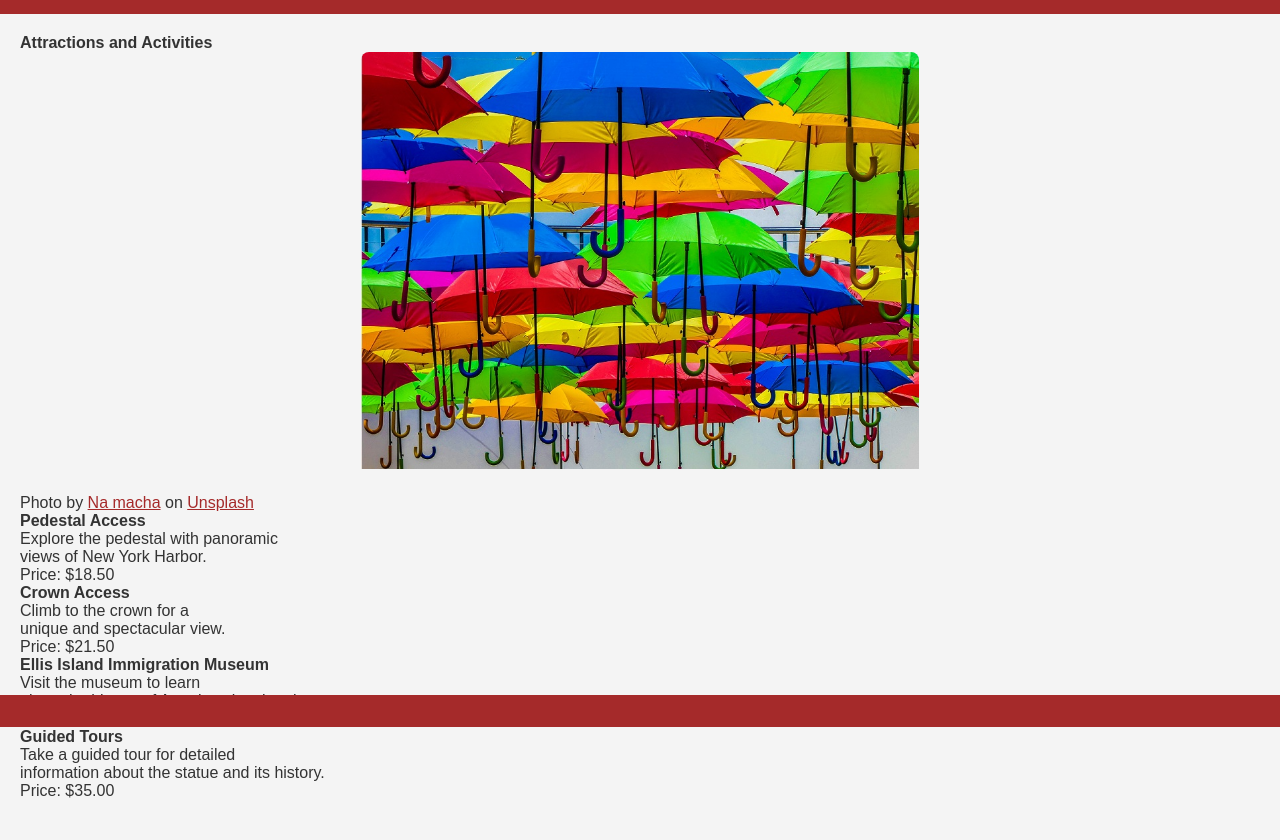
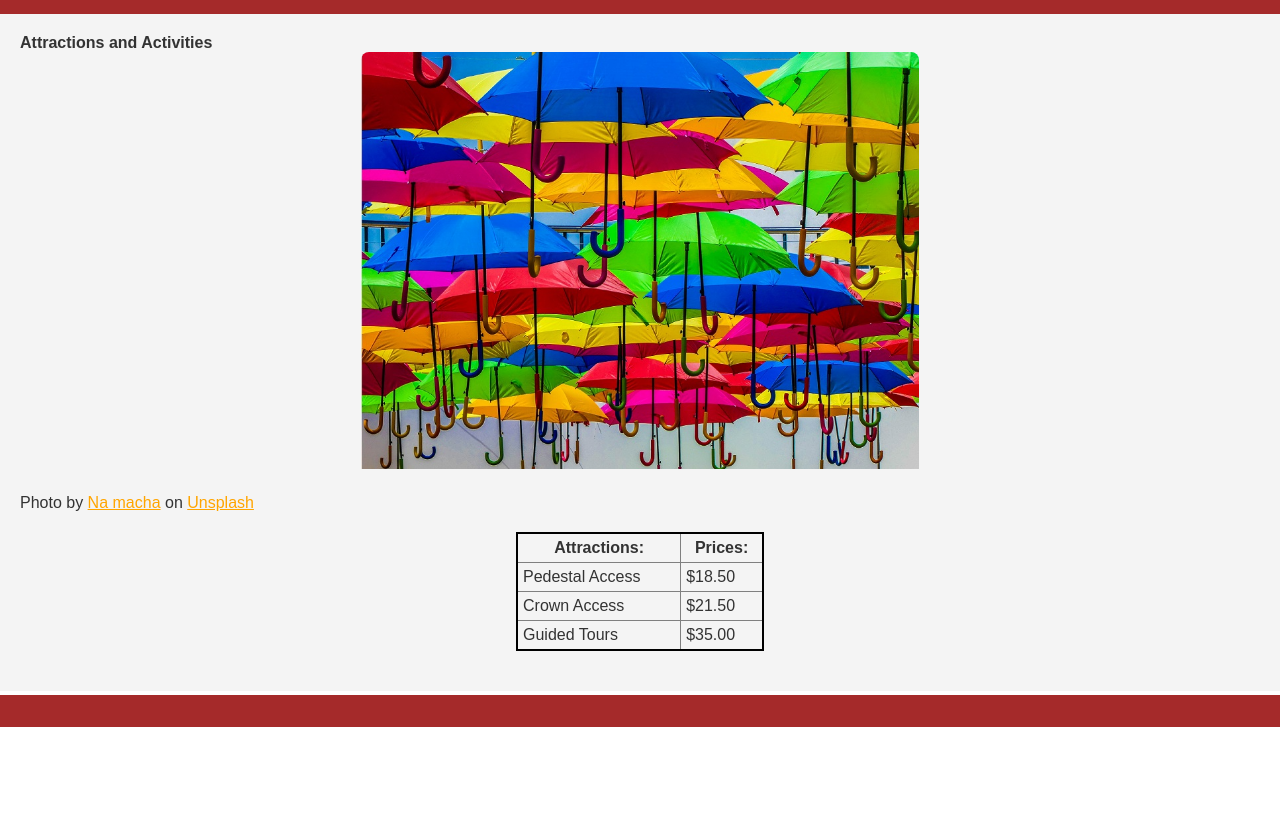
Before and after one commit to adamhack22/travel, a plain HTML site: page attractions.html in a window 1280 px wide. Shown: the part 73-913 px from the top of the page. After the commit the page ends 800 px from the top, so only its background shows below. Drawn offline with Linux system fonts and the light colour scheme.

Commit message:
Add files via upload

```diff
--- a/attractions.html
+++ b/attractions.html
@@ -33,35 +33,28 @@
         <section>
             <h2>Attractions and Activities</h2>
 
-					<img src="img/attractions.jpg" alt="" />
+			<img src="img/attractions.jpg" alt="" />
 			Photo by <a href="https://unsplash.com/@namacha?utm_content=creditCopyText&utm_medium=referral&utm_source=unsplash">Na macha</a> on <a href="https://unsplash.com/photos/blue-yellow-and-red-umbrella-hanging-on-wire-Itg8X_WDZK8?utm_content=creditCopyText&utm_medium=referral&utm_source=unsplash">Unsplash</a>
 
-            <ul>
-                <li>
-                    <h3>Pedestal Access</h3>
-                    <p>Explore the pedestal with panoramic <br />
-					views of New York Harbor.</p>
-                    <p>Price: $18.50</p>
-                </li>
-                <li>
-                    <h3>Crown Access</h3>
-                    <p>Climb to the crown for a <br />
-					unique and spectacular view.</p>
-                    <p>Price: $21.50</p>
-                </li>
-                <li>
-                    <h3>Ellis Island Immigration Museum</h3>
-                    <p>Visit the museum to learn <br />
-					about the history of American immigration.</p>
-                    <p>Price: Included with Liberty Island ticket</p>
-                </li>
-                <li>
-                    <h3>Guided Tours</h3>
-                    <p>Take a guided tour for detailed <br />
-					information about the statue and its history.</p>
-                    <p>Price: $35.00</p>
-                </li>
-            </ul>
+  <table>
+		<tr>
+			<th>Attractions:</th>
+			<th>Prices:</th>
+		</tr>
+		<tr>
+			<td>Pedestal Access</td>
+			<td>$18.50</td>
+		</tr>
+		<tr>
+			<td>Crown Access</td>
+			<td>$21.50</td>
+		</tr>
+		<tr>
+			<td>Guided Tours</td>
+			<td>$35.00</td>
+		</tr>
+		</table>
+
         </section>
     </main>
     <footer>
--- a/styles.css
+++ b/styles.css
@@ -37,16 +37,33 @@ nav ul li a {
 nav ul li a:hover {
     text-decoration: underline;
 }
-a:link {
-	color: brown;
-}
-a:visited {
-	color: black;
-}
-a:hover {
+
+nav a:visited, a:link {
 	color: white;
 }
+nav a:hover, a:active {
+	color: blue;
+}
 
+section a:visited, a:link {
+	color: orange;
+}
+section a:hover, a:active {
+	color: blue;
+}
+
+table {
+	border-collapse: collapse;
+	border: 2px solid black;
+	width: 20%;
+	margin: 20px auto;
+	min-width: 200px;
+}
+
+table th, table td {
+	border: 1px solid gray;
+	padding: 5px;
+}
 
 main {
     padding: 20px;
```
Also changed, not shown: index.html (+2 -0 lines).
